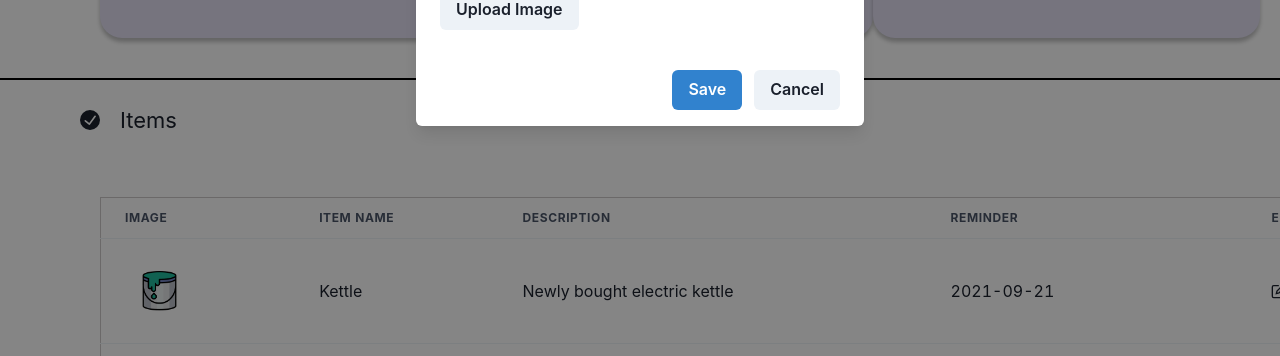
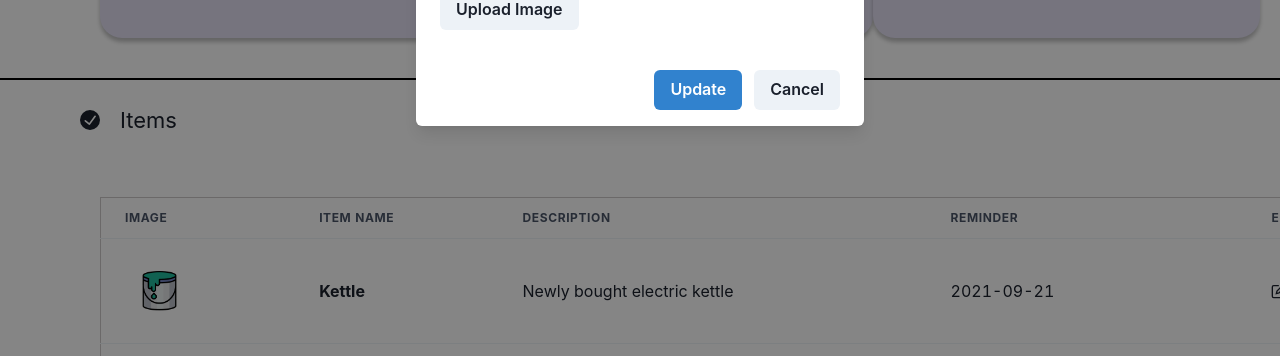
Before and after one commit to ProjectSemester05/Web-application, a React (Create React App) app: page /catalogues in a window 1280 px wide. Both pictures are taken after a click on the button 1279 px from the left and 735 px from the top of the page. Shown: the part 444-800 px from the top of the page. Built offline with nearby package versions, Linux system fonts and the light colour scheme.

Commit message:
catalogue changed

```diff
--- a/src/components/additem_func.jsx
+++ b/src/components/additem_func.jsx
@@ -58,7 +58,7 @@ function AddItemPopup() {
 
           <ModalFooter>
             <Button onClick={Welcome} colorScheme="blue" mr={3} >
-              Save
+              Add
             </Button>
             <Button onClick={onClose}>Cancel</Button>
           </ModalFooter>
--- a/src/components/cards/itembox.jsx
+++ b/src/components/cards/itembox.jsx
@@ -23,7 +23,7 @@ const ItemBox = ({ name, img, description, reminder }) => {
               w="auto"
               />
         </Td>
-        <Td>{name}</Td>
+        <Td><b>{name}</b></Td>
         <Td>{description}</Td>
         <Td>{reminder}</Td>
         <Td textAlign="center"><InitialFocus itemname={item} />
--- a/src/components/catalogue_func.jsx
+++ b/src/components/catalogue_func.jsx
@@ -67,7 +67,7 @@ function InitialFocus(props) {
 
           <ModalFooter>
             <Button colorScheme="blue" mr={3}>
-              Save
+              Update
             </Button>
             <Button onClick={onClose}>Cancel</Button>
           </ModalFooter>
```
